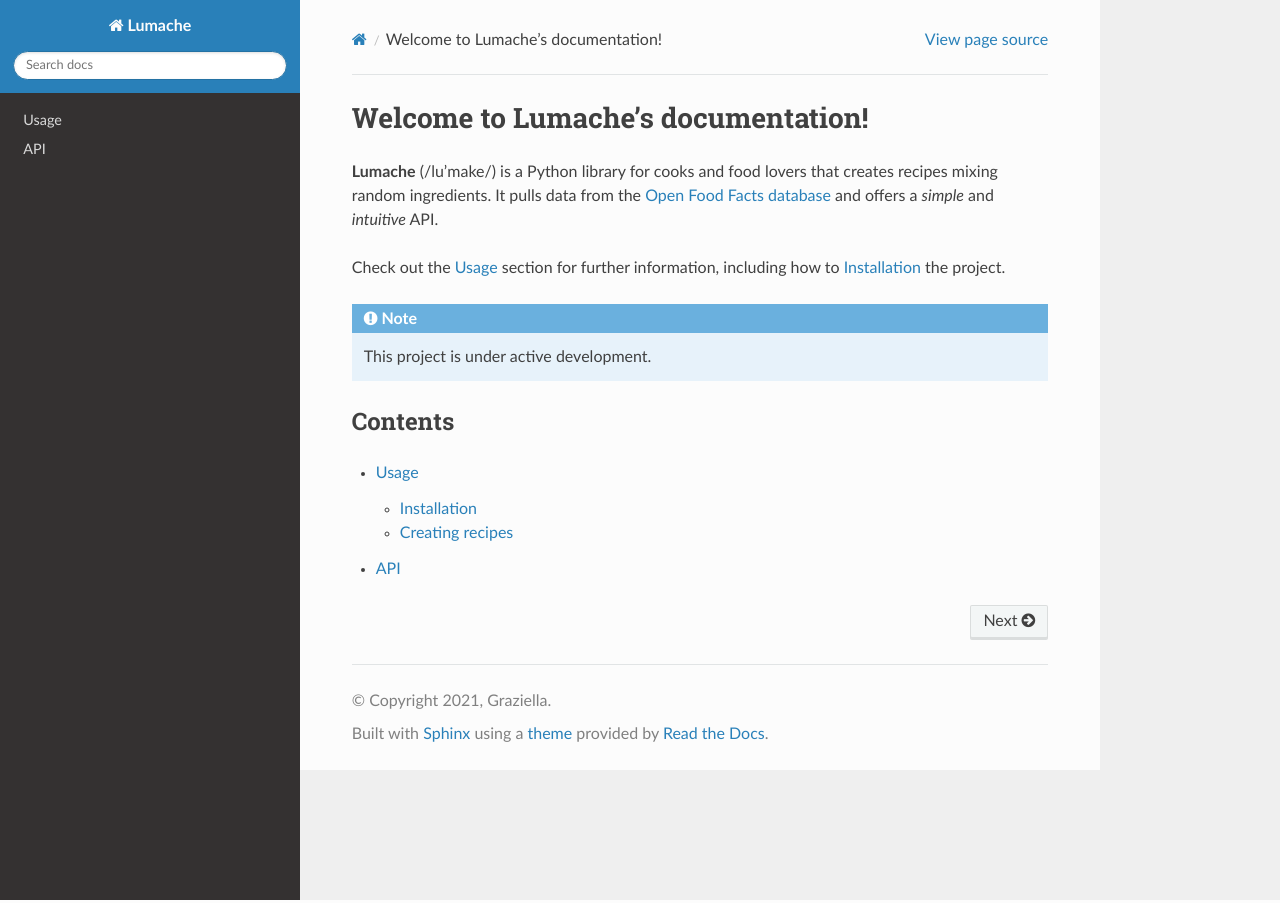
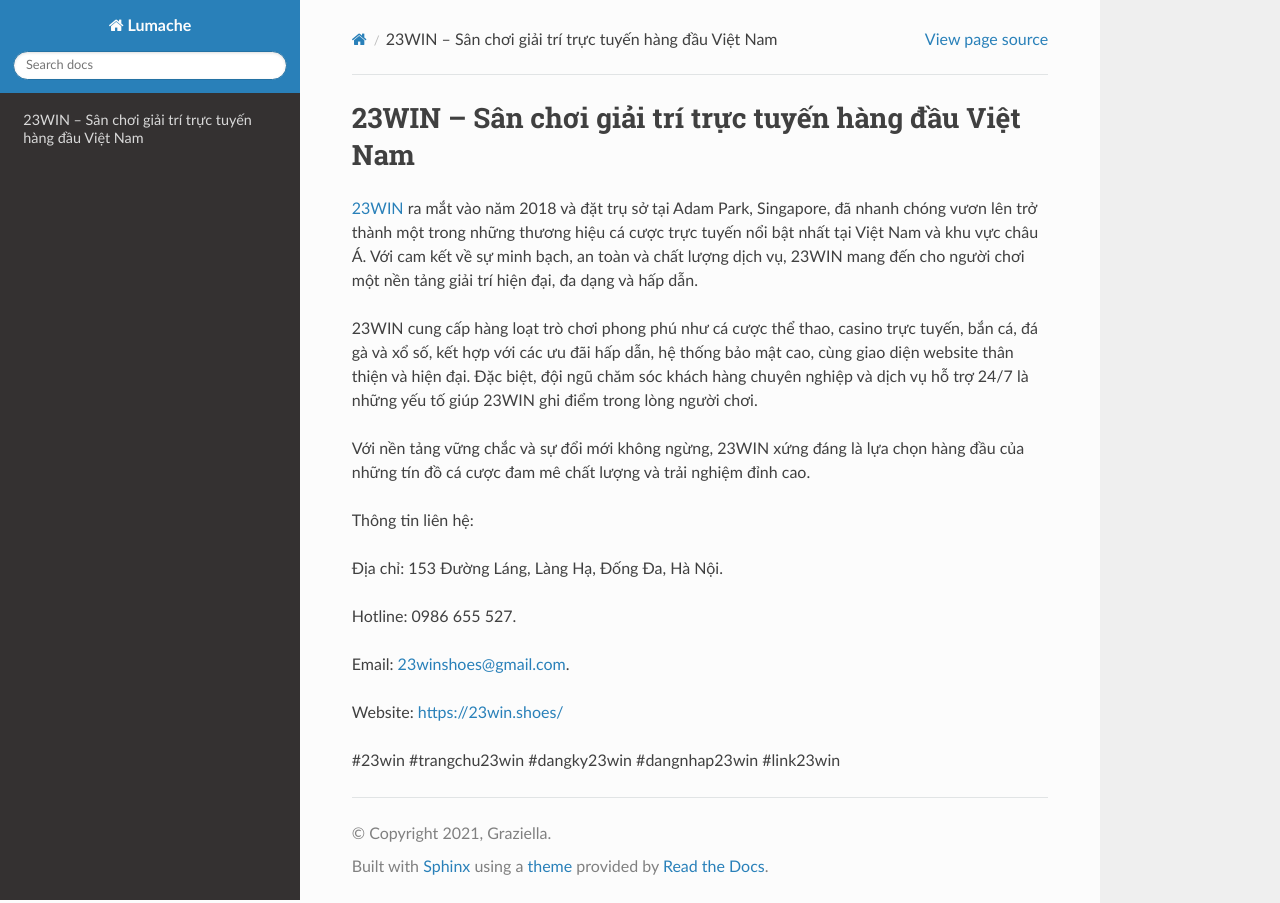
Before and after one commit to ShafferMalaki436t3cp/linkk23winshoes, a Sphinx documentation site: the page built from docs/source/index.rst, in a window 1280 px wide. Built offline with Sphinx 7.4.7 and the Read the Docs theme 3.1.0, drawn with Linux system fonts in a browser that asks for light colours.

Commit message:
Update index.rst

```diff
--- a/docs/source/index.rst
+++ b/docs/source/index.rst
@@ -1,22 +1,20 @@
-Welcome to Lumache's documentation!
+23WIN – Sân chơi giải trí trực tuyến hàng đầu Việt Nam
 ===================================
 
-**Lumache** (/lu'make/) is a Python library for cooks and food lovers
-that creates recipes mixing random ingredients.
-It pulls data from the `Open Food Facts database <https://world.openfoodfacts.org/>`_
-and offers a *simple* and *intuitive* API.
+`23WIN <https://23win.shoes/>`_ ra mắt vào năm 2018 và đặt trụ sở tại Adam Park, Singapore, đã nhanh chóng vươn lên trở thành một trong những thương hiệu cá cược trực tuyến nổi bật nhất tại Việt Nam và khu vực châu Á. Với cam kết về sự minh bạch, an toàn và chất lượng dịch vụ, 23WIN mang đến cho người chơi một nền tảng giải trí hiện đại, đa dạng và hấp dẫn.
 
-Check out the :doc:`usage` section for further information, including
-how to :ref:`installation` the project.
+23WIN cung cấp hàng loạt trò chơi phong phú như cá cược thể thao, casino trực tuyến, bắn cá, đá gà và xổ số, kết hợp với các ưu đãi hấp dẫn, hệ thống bảo mật cao, cùng giao diện website thân thiện và hiện đại. Đặc biệt, đội ngũ chăm sóc khách hàng chuyên nghiệp và dịch vụ hỗ trợ 24/7 là những yếu tố giúp 23WIN ghi điểm trong lòng người chơi.
 
-.. note::
+Với nền tảng vững chắc và sự đổi mới không ngừng, 23WIN xứng đáng là lựa chọn hàng đầu của những tín đồ cá cược đam mê chất lượng và trải nghiệm đỉnh cao.
 
-   This project is under active development.
+Thông tin liên hệ:
 
-Contents
---------
+Địa chỉ: 153 Đường Láng, Làng Hạ, Đống Đa, Hà Nội.
 
-.. toctree::
+Hotline: 0986 655 527.
 
-   usage
-   api
+Email: 23winshoes@gmail.com.
+
+Website: https://23win.shoes/
+
+#23win #trangchu23win #dangky23win #dangnhap23win #link23win
```
